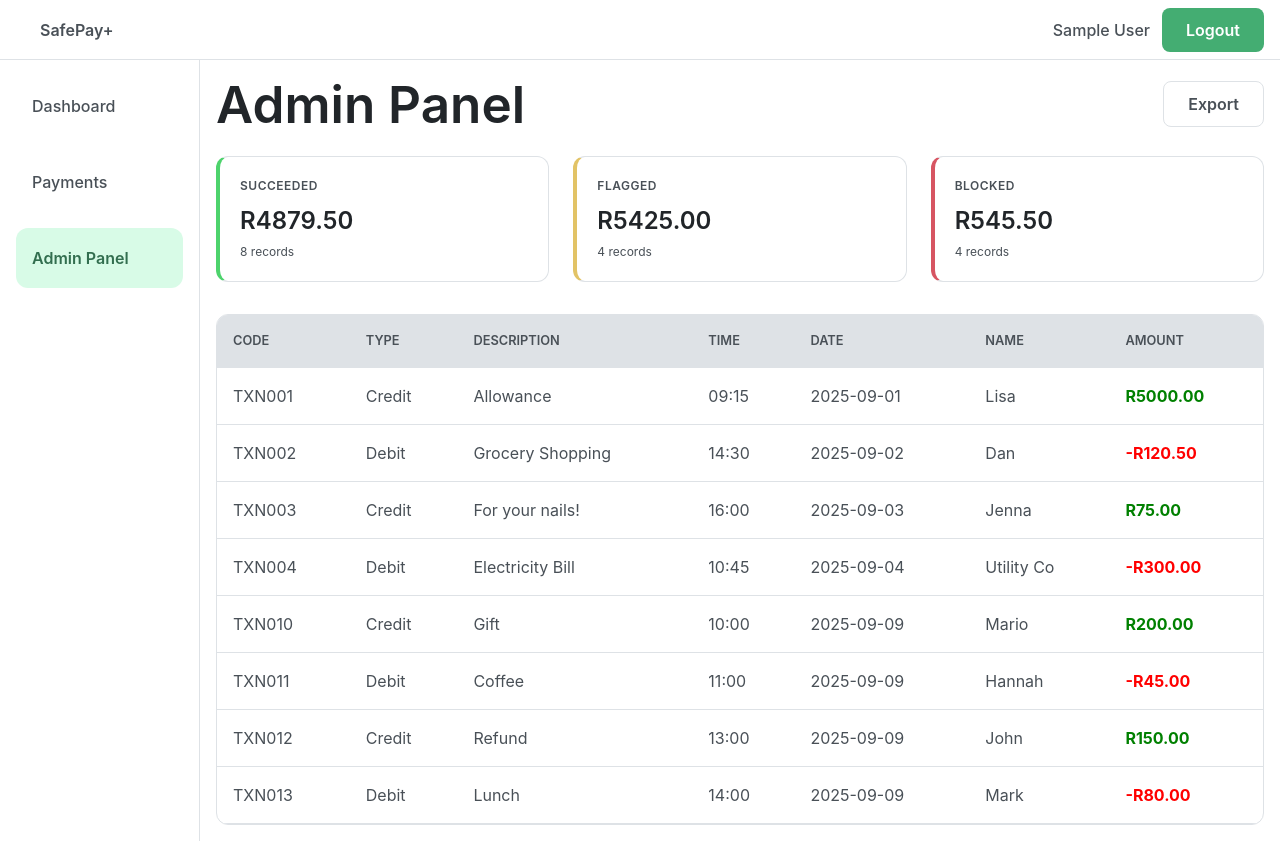
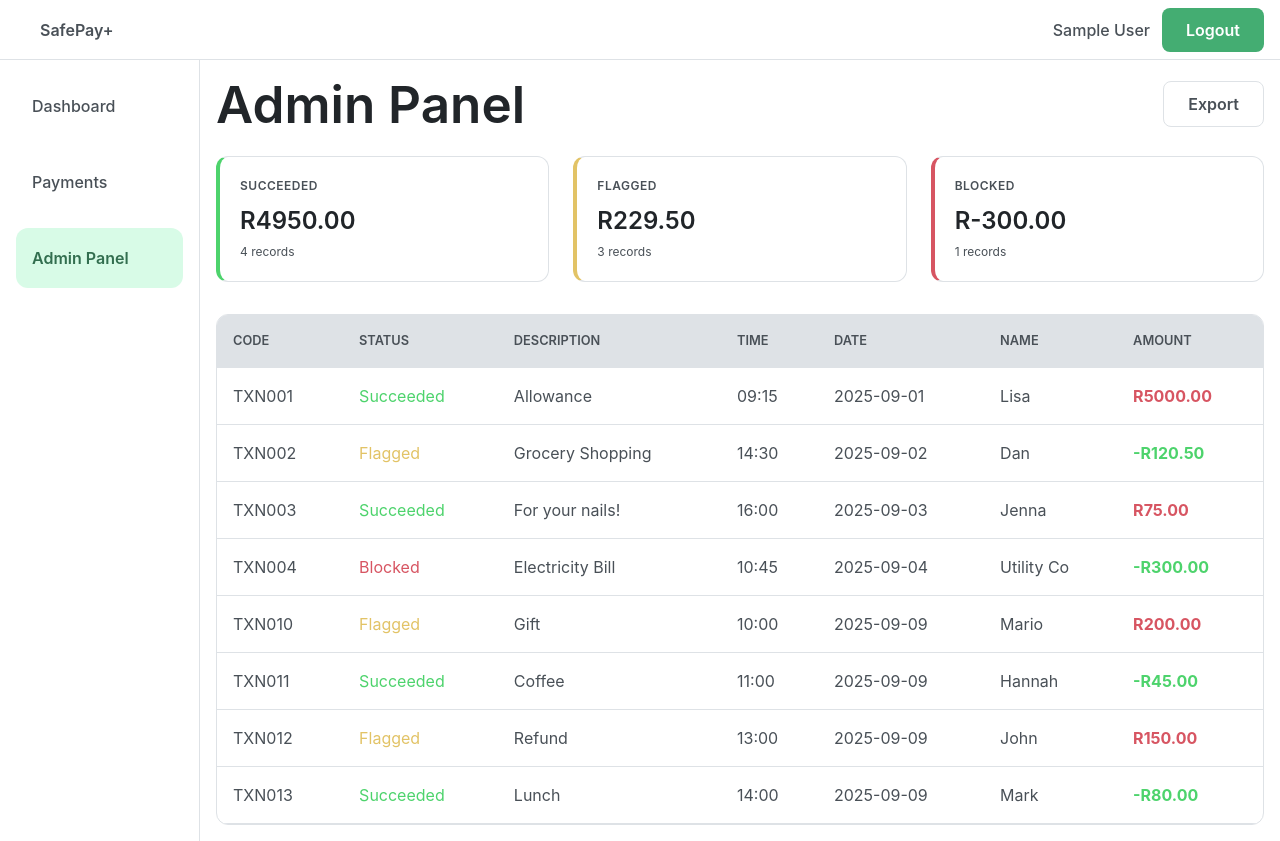
Before and after one commit to kylecohead/p2p-payment-platform, a React (Vite) app in the folder frontend/: page /admin in a window 1280 px wide. Built offline with nearby package versions, Linux system fonts and the light colour scheme; sample sign-in values are in the browser's storage.

Commit message:
Completed Admin panel, and updated examplePayments

```diff
--- a/frontend/src/pages/Admin.jsx
+++ b/frontend/src/pages/Admin.jsx
@@ -17,10 +17,12 @@ export default function Admin() {
 
     // Calculate totals
     const totalAmount = payments.reduce((sum, p) => sum + p.amount, 0);
-    const credits = payments.filter(p => p.type === 'Credit');
-    const debits = payments.filter(p => p.type === 'Debit');
-    const totalCredits = credits.reduce((sum, p) => sum + p.amount, 0);
-    const totalDebits = debits.reduce((sum, p) => sum + p.amount, 0);
+    const succeeded = payments.filter(p => p.status === 'Succeeded');
+    const flagged = payments.filter(p => p.status === 'Flagged');
+    const blocked = payments.filter(p => p.status === 'Blocked');
+    const totalSucceeded = succeeded.reduce((sum, p) => sum + p.amount, 0);
+    const totalFlagged = flagged.reduce((sum, p) => sum + p.amount, 0);
+    const totalBlocked = blocked.reduce((sum, p) => sum + p.amount, 0);
 
     return (
       <div className="">
@@ -36,18 +38,18 @@ export default function Admin() {
         <div className="payments-cards card-grid">
           <div className="payment-card stat-card succeeded">
             <div className="card-header">Succeeded</div>
-            <div className="card-value">R{totalAmount.toFixed(2)}</div>
-            <div className="card-subtitle">{payments.length} records</div>
+            <div className="card-value">R{totalSucceeded.toFixed(2)}</div>
+            <div className="card-subtitle">{succeeded.length} records</div>
           </div>
           <div className="payment-card stat-card flagged">
             <div className="card-header">Flagged</div>
-            <div className="card-value">R{totalCredits.toFixed(2)}</div>
-            <div className="card-subtitle">{credits.length} records</div>
+            <div className="card-value">R{totalFlagged.toFixed(2)}</div>
+            <div className="card-subtitle">{flagged.length} records</div>
           </div>
           <div className="payment-card stat-card blocked">
             <div className="card-header">Blocked</div>
-            <div className="card-value">R{Math.abs(totalDebits).toFixed(2)}</div>
-            <div className="card-subtitle">{debits.length} records</div>
+            <div className="card-value">R{totalBlocked.toFixed(2)}</div>
+            <div className="card-subtitle">{blocked.length} records</div>
           </div>
         </div>
 
@@ -56,7 +58,7 @@ export default function Admin() {
             <thead>
               <tr>
                 <th>CODE</th>
-                <th>TYPE</th>
+                <th>STATUS</th>
                 <th>DESCRIPTION</th>
                 <th>TIME</th>
                 <th>DATE</th>
@@ -68,12 +70,25 @@ export default function Admin() {
               {payments.map((p, idx) => (
                 <tr key={p.code}>
                   <td>{p.code}</td>
-                  <td>{p.type}</td>
+                  <td
+                    style={{
+                      color:
+                        p.status === "Succeeded"
+                          ? "var(--success)"
+                          : p.status === "Flagged"
+                          ? "var(--warning)"
+                          : p.status === "Blocked"
+                          ? "var(--error)"
+                          : "inherit",
+                    }}
+                  >
+                    {p.status}
+                  </td>
                   <td>{p.description}</td>
                   <td>{p.time}</td>
                   <td>{p.date}</td>
                   <td>{p.name}</td>
-                  <td style={{color: p.amount < 0 ? 'red' : 'green', fontWeight: 'bold'}}>{p.amount < 0 ? '-' : ''}R{Math.abs(p.amount).toFixed(2)}</td>
+                  <td style={{color: p.amount < 0 ? 'var(--success)' : 'var(--error)', fontWeight: 'bold'}}>{p.amount < 0 ? '-' : ''}R{Math.abs(p.amount).toFixed(2)}</td>
                 </tr>
               ))}
             </tbody>
--- a/frontend/src/pages/examplePayments.js
+++ b/frontend/src/pages/examplePayments.js
@@ -8,7 +8,7 @@ export const examplePayments = [
     date: '2025-09-01',
     name: 'Lisa',
     amount: 5000.00,
-    status: 'succeeded'
+    status: 'Succeeded'
   },
   {
     code: 'TXN002',
@@ -18,7 +18,7 @@ export const examplePayments = [
     date: '2025-09-02',
     name: 'Dan',
     amount: -120.50,
-    status: 'flagged'
+    status: 'Flagged'
   },
   {
     code: 'TXN003',
@@ -28,7 +28,7 @@ export const examplePayments = [
     date: '2025-09-03',
     name: 'Jenna',
     amount: 75.00,
-    status: 'succeeded'
+    status: 'Succeeded'
   },
   {
     code: 'TXN004',
@@ -38,7 +38,7 @@ export const examplePayments = [
     date: '2025-09-04',
     name: 'Utility Co',
     amount: -300.00,
-    status: 'blocked'
+    status: 'Blocked'
   },
   {
     code: 'TXN010',
@@ -48,7 +48,7 @@ export const examplePayments = [
     date: '2025-09-09',
     name: 'Mario',
     amount: 200.0,
-    status: 'flagged'
+    status: 'Flagged'
   },
   {
     code: 'TXN011',
@@ -58,7 +58,7 @@ export const examplePayments = [
     date: '2025-09-09',
     name: 'Hannah',
     amount: -45.0,
-    status: 'succeeded'
+    status: 'Succeeded'
   },
   {
     code: 'TXN012',
@@ -68,7 +68,7 @@ export const examplePayments = [
     date: '2025-09-09',
     name: 'John',
     amount: 150.0,
-    status: 'flagged'
+    status: 'Flagged'
   },
   {
     code: 'TXN013',
@@ -78,6 +78,6 @@ export const examplePayments = [
     date: '2025-09-09',
     name: 'Mark',
     amount: -80.0,
-    status: 'succeeded'
+    status: 'Succeeded'
   }
 ];
```
